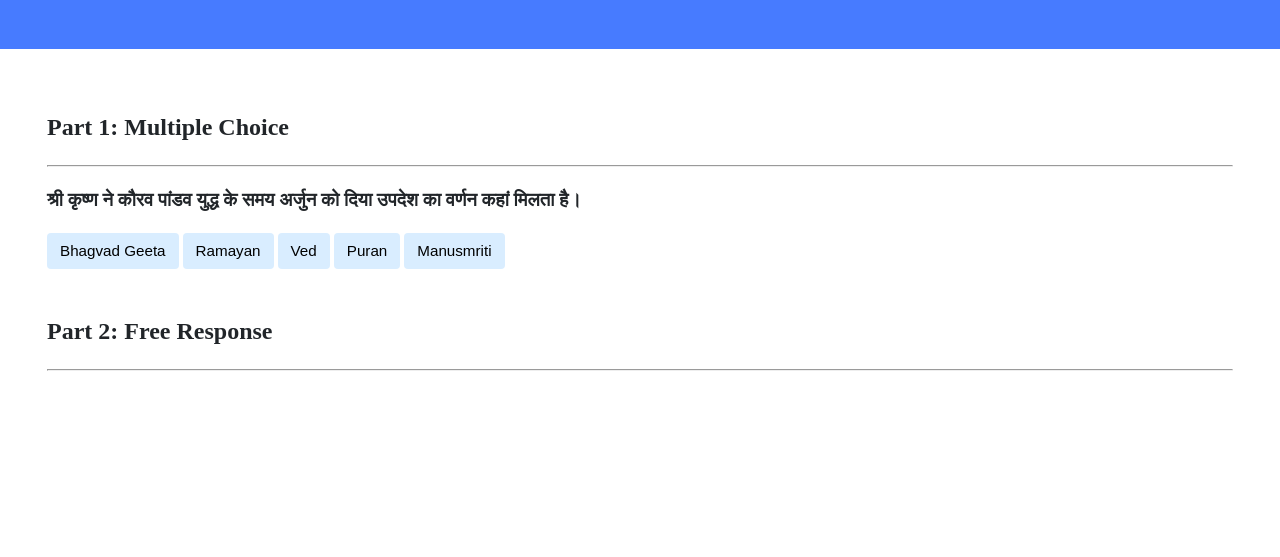
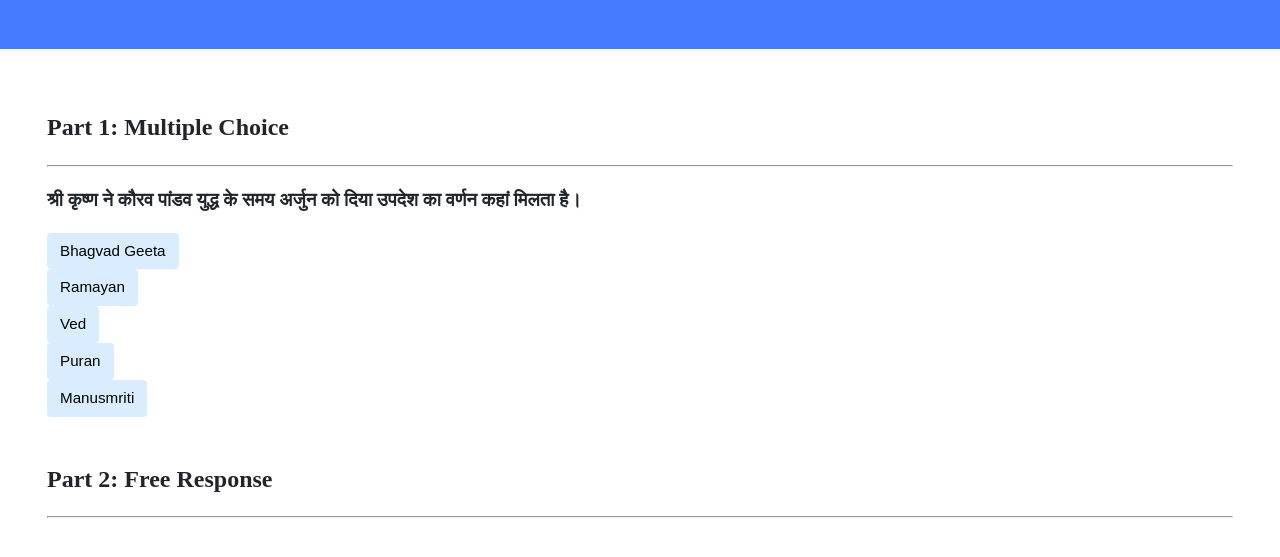
Before and after one commit to kailashchoudhary11/cs50x, a plain HTML site: page trivia/index.html in a window 1280 px wide. Shown: the part 151-708 px from the top of the page. Drawn offline with Linux system fonts and the light colour scheme.

Commit message:
Thu, Apr 14, 2022, 11:02 AM +00:00

```diff
--- a/trivia/index.html
+++ b/trivia/index.html
@@ -23,11 +23,21 @@
                     श्री कृष्ण ने कौरव पांडव युद्ध के समय अर्जुन को दिया उपदेश का वर्णन कहां मिलता है।
                 </h3>
                 <form>
-                    <button id="correct">Bhagvad Geeta</button>
-                    <button class="incorrect">Ramayan</button>
-                    <button class="incorrect">Ved</button>
-                    <button class="incorrect">Puran</button>
-                    <button class="incorrect">Manusmriti</button>
+                    <div>
+                        <button>Bhagvad Geeta</button>
+                    </div>
+                    <div>
+                        <button class="incorrect">Ramayan</button>
+                    </div>
+                    <div>
+                        <button class="incorrect">Ved</button>
+                    </div>
+                    <div>
+                        <button class="incorrect">Puran</button>
+                    </div>
+                    <div>
+                        <button class="incorrect">Manusmriti</button>
+                    </div>
                 </form>
                 <script>
                     document.querySelector("#correct").addEventListener('click', function(e) {
@@ -41,7 +51,7 @@
                         incorrect = incorrects[i];
                         incorrect.addEventListener("click", function(e) {
                             incorrects[i].style.background = "red";
-                            incorrects[i]. = "Incorrect";
+                            incorrects[i].innertext = "Incorrect";
                             e.preventDefault()
                         });
                     }
```
